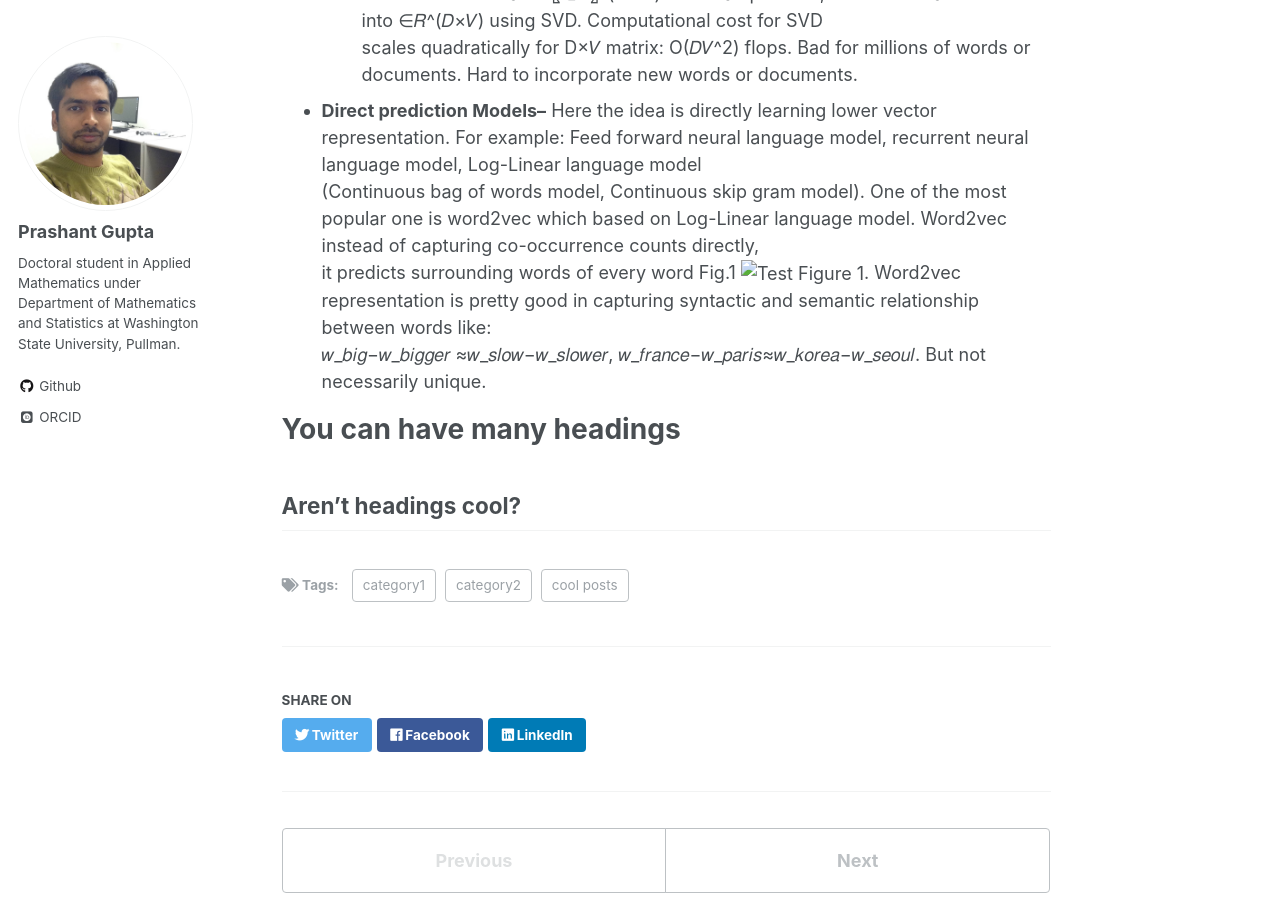
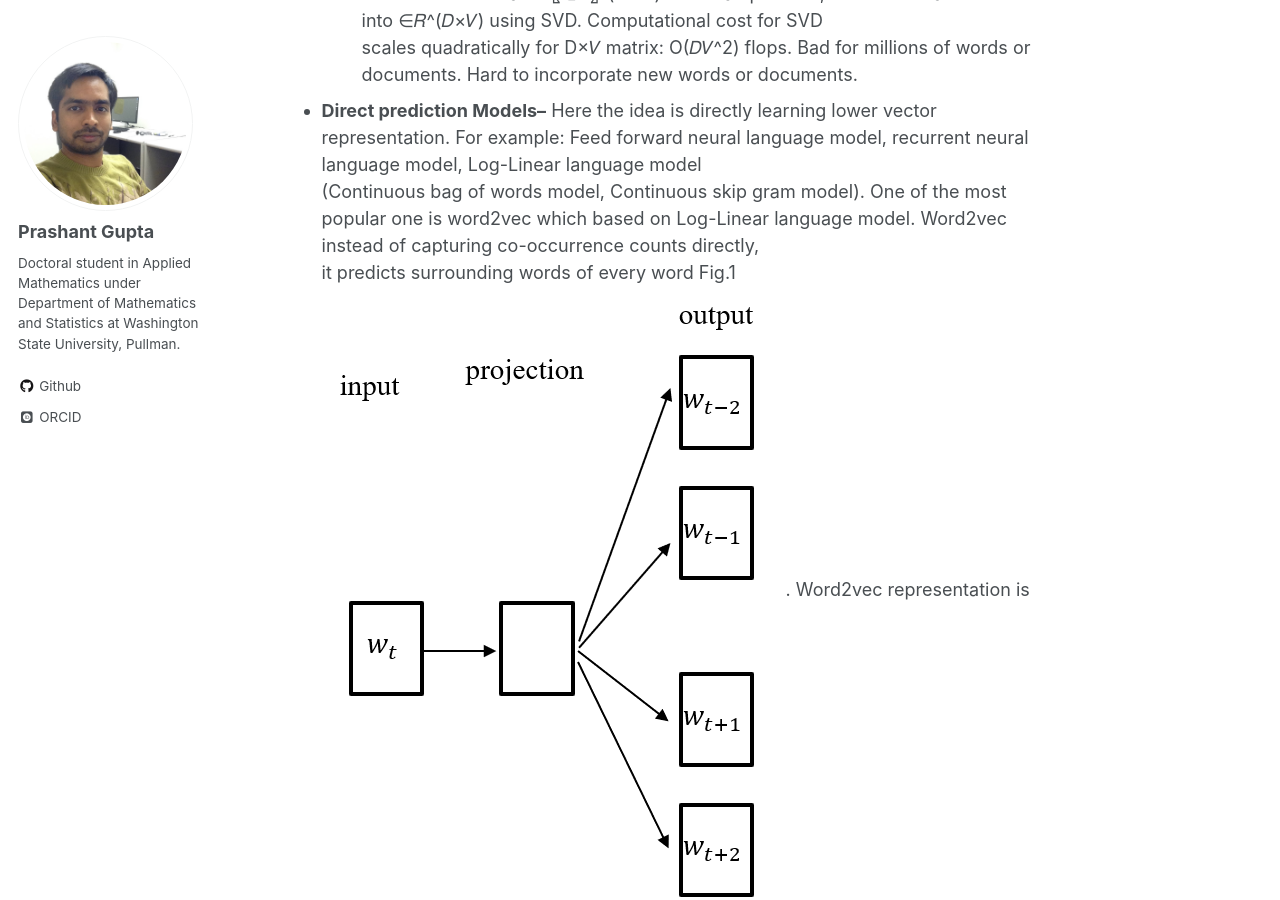
Before and after one commit to pragup/pragup.github.io, a Jekyll site: the page built from _posts/2017-04-23-Sentence-Classification.md, in a window 1280 px wide and 900 px high, scrolled down 1304 px. Built offline with Jekyll 4.4.1, drawn with Linux system fonts in a browser that asks for light colours; some web fonts are replaced.

Commit message:
updating image link

```diff
--- a/_posts/2017-04-23-Sentence-Classification.md
+++ b/_posts/2017-04-23-Sentence-Classification.md
@@ -33,7 +33,7 @@ statistical NLP.
 	scales quadratically for D×𝑉 matrix: O(𝐷𝑉^2) flops. Bad for millions of words or documents. Hard to incorporate new words or documents.
 * **Direct prediction Models–** Here the idea is directly learning lower vector representation. For example: Feed forward neural language model, recurrent neural language model, Log-Linear language model \
 (Continuous bag of words model, Continuous skip gram model). One of the most popular one is word2vec which based on Log-Linear language model. Word2vec instead of capturing co-occurrence counts directly, \
-it predicts surrounding words of every word Fig.1 ![Test Figure 1](../images/Sentence-Classification-Figure_1.png). Word2vec representation is pretty good in capturing syntactic  and semantic relationship between words like: \
+it predicts surrounding words of every word Fig.1 ![Test Figure 1](https://github.com/pragup/pragup.github.io/blob/master/images/Sentence-Classification-Figure_1.png). Word2vec representation is pretty good in capturing syntactic  and semantic relationship between words like: \
 𝑤_𝑏𝑖𝑔−𝑤_𝑏𝑖𝑔𝑔𝑒𝑟  ≈𝑤_𝑠𝑙𝑜𝑤−𝑤_𝑠𝑙𝑜𝑤𝑒𝑟, 𝑤_𝑓𝑟𝑎𝑛𝑐𝑒−𝑤_𝑝𝑎𝑟𝑖𝑠≈𝑤_𝑘𝑜𝑟𝑒𝑎−𝑤_𝑠𝑒𝑜𝑢𝑙. But not necessarily unique.
 
 
```
